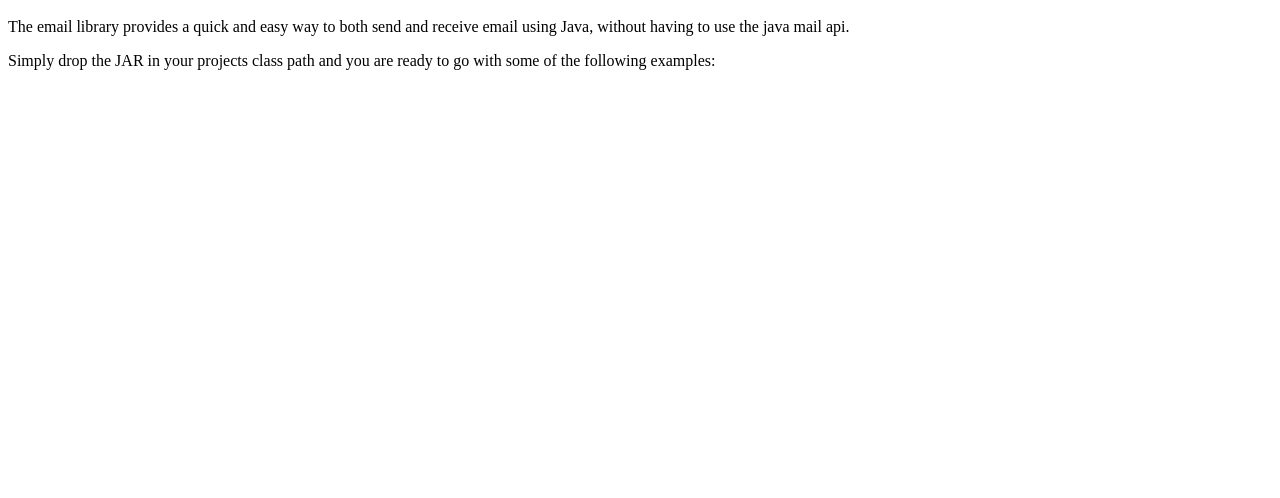
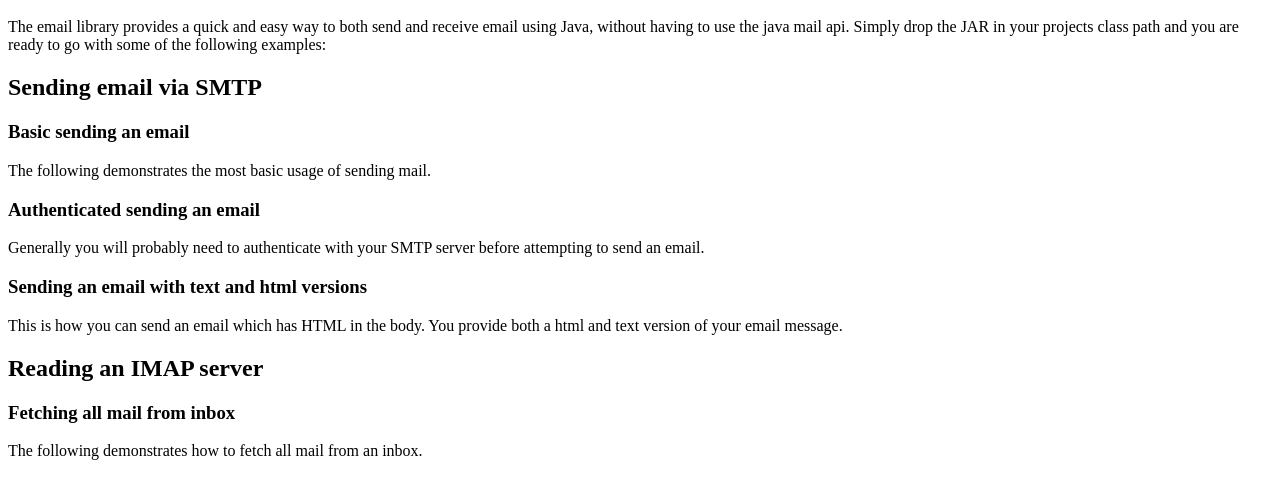
Before and after one commit to raymondtangsc/UptecsEmail, a plain HTML site: page index.html in a window 1280 px wide. Shown: the part 48-546 px from the top of the page. Drawn offline with Linux system fonts and the light colour scheme.

Commit message:
Add document structure

```diff
--- a/index.html
+++ b/index.html
@@ -3,13 +3,46 @@
 <body>
 <h1>Uptecs Email</h1>
 <p>
-The email library provides a quick and easy way to both send and receive email using Java, without having to use the java mail api.
+The email library provides a quick and easy way to both send and receive email using Java, without having to use the java mail api. Simply drop the JAR in your projects class path and you are ready to go with some of the following examples:
 </p>
 
+<h2>Sending email via SMTP</h2>
+
+<h3>Basic sending an email</h3>
 <p>
-Simply drop the JAR in your projects class path and you are ready to go with some of the following examples:
+The following demonstrates the most basic usage of sending mail.
 </p>
 
+<pre>
+</pre>
+
+<h3>Authenticated sending an email</h3>
+<p>
+Generally you will probably need to authenticate with your SMTP
+server before attempting to send an email.
+</p>
+
+<pre>
+</pre>
+
+<h3>Sending an email with text and html versions</h3>
+<p>
+This is how you can send an email which has HTML in the body. You
+provide both a html and text version of your email message.
+</p>
+
+<pre>
+</pre>
+
+<h2>Reading an IMAP server</h2>
+
+<h3>Fetching all mail from inbox</h3>
+<p>
+The following demonstrates how to fetch all mail from an inbox.
+</p>
+
+<pre>
+</pre>
 
 </body>
 </html>
```
